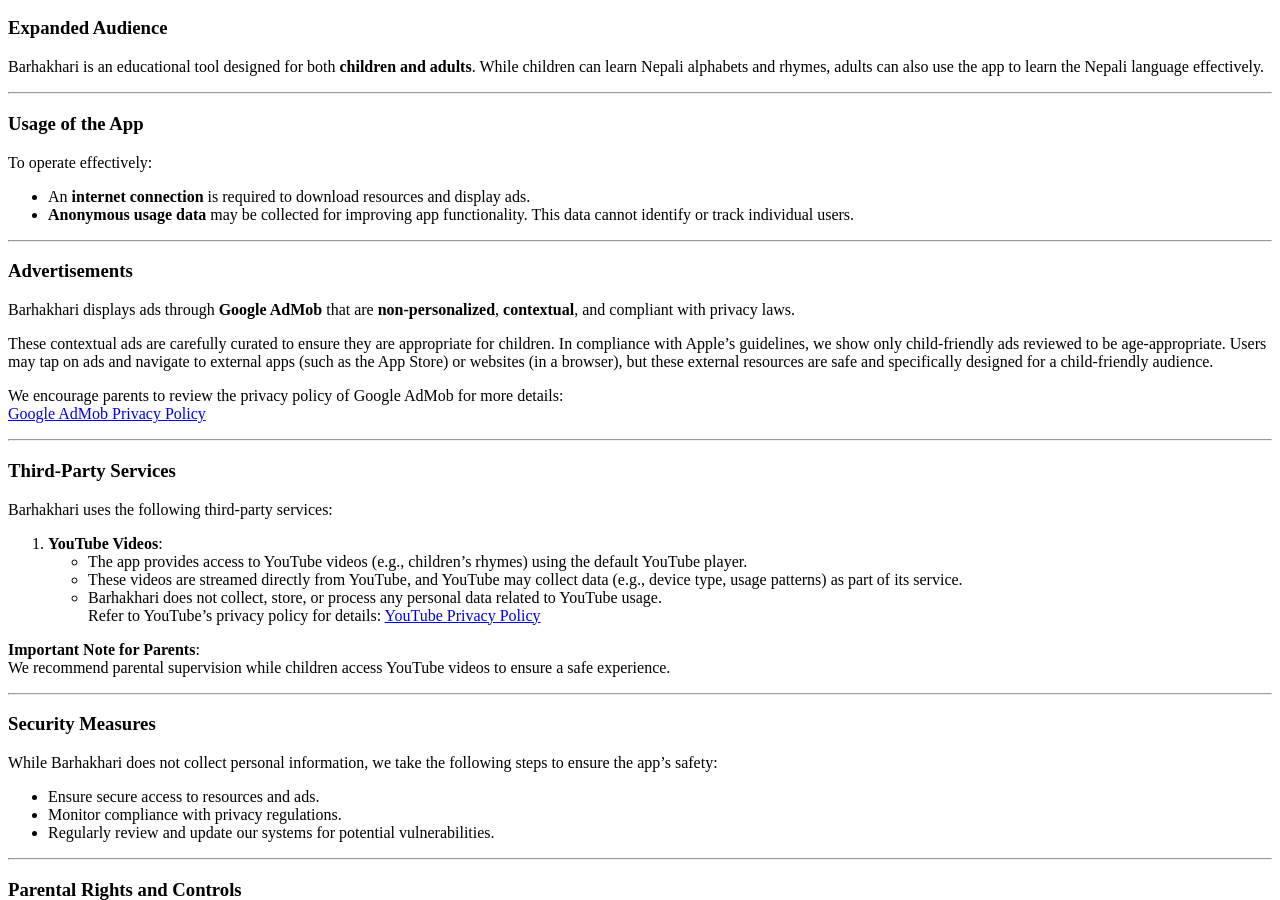
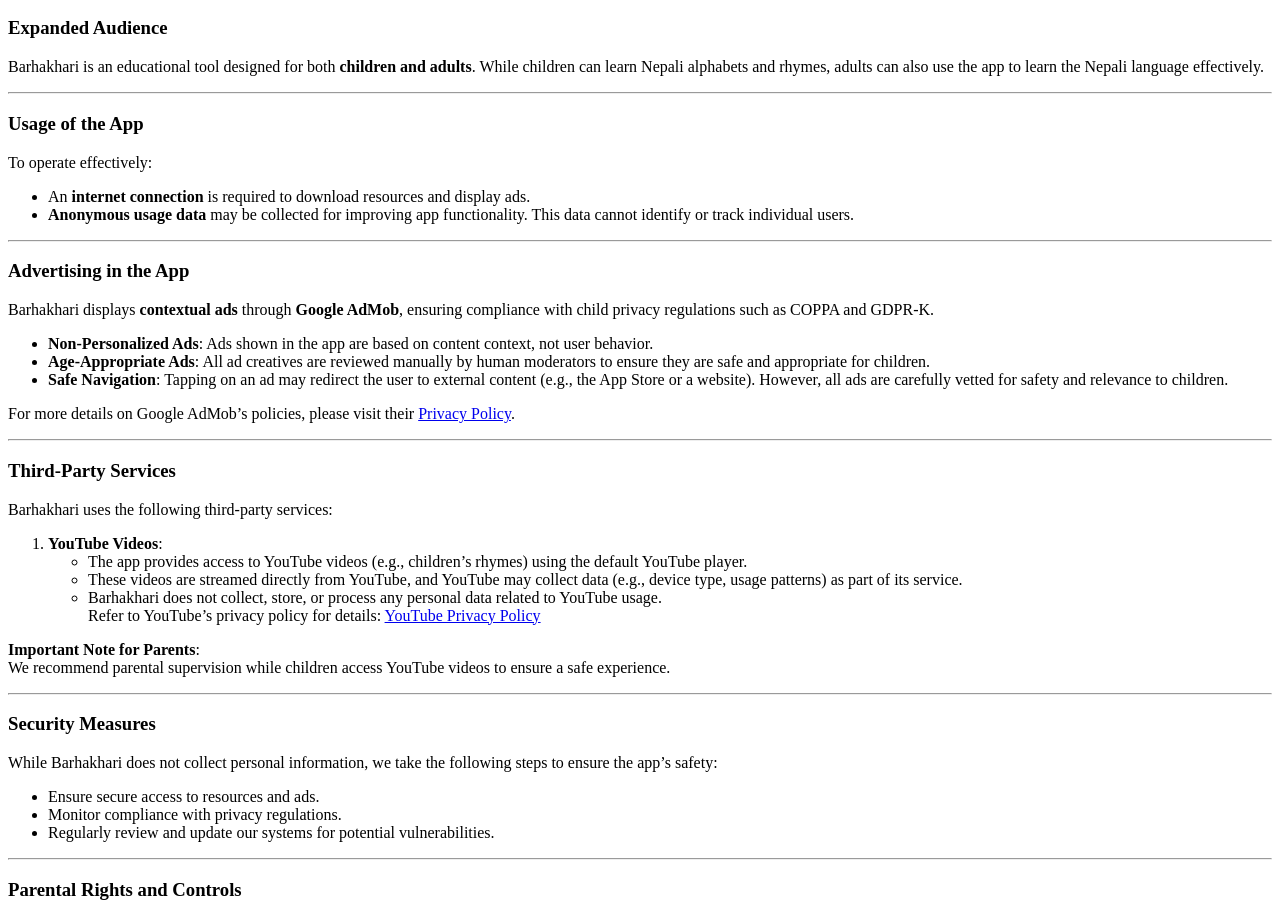
Before and after one commit to Barhakhari/barhakhari.github.io, a Jekyll site: the page built from privacy-policy.md, in a window 1280 px wide and 900 px high, scrolled down 534 px. Built offline with Jekyll 4.4.1, drawn with Linux system fonts in a browser that asks for light colours.

Commit message:
Update privacy-policy.md

```diff
--- a/privacy-policy.md
+++ b/privacy-policy.md
@@ -58,14 +58,15 @@
 
 ---
 
-### Advertisements
+### Advertising in the App
 
-Barhakhari displays ads through **Google AdMob** that are **non-personalized**, **contextual**, and compliant with privacy laws.
+Barhakhari displays **contextual ads** through **Google AdMob**, ensuring compliance with child privacy regulations such as COPPA and GDPR-K.
 
-These contextual ads are carefully curated to ensure they are appropriate for children. In compliance with Apple’s guidelines, we show only child-friendly ads reviewed to be age-appropriate. Users may tap on ads and navigate to external apps (such as the App Store) or websites (in a browser), but these external resources are safe and specifically designed for a child-friendly audience.
+- **Non-Personalized Ads**: Ads shown in the app are based on content context, not user behavior.
+- **Age-Appropriate Ads**: All ad creatives are reviewed manually by human moderators to ensure they are safe and appropriate for children.
+- **Safe Navigation**: Tapping on an ad may redirect the user to external content (e.g., the App Store or a website). However, all ads are carefully vetted for safety and relevance to children.
 
-We encourage parents to review the privacy policy of Google AdMob for more details:
-[Google AdMob Privacy Policy](https://policies.google.com/privacy?hl=en&gl=US)
+For more details on Google AdMob’s policies, please visit their [Privacy Policy](https://policies.google.com/privacy).
 
 ---
 
```
